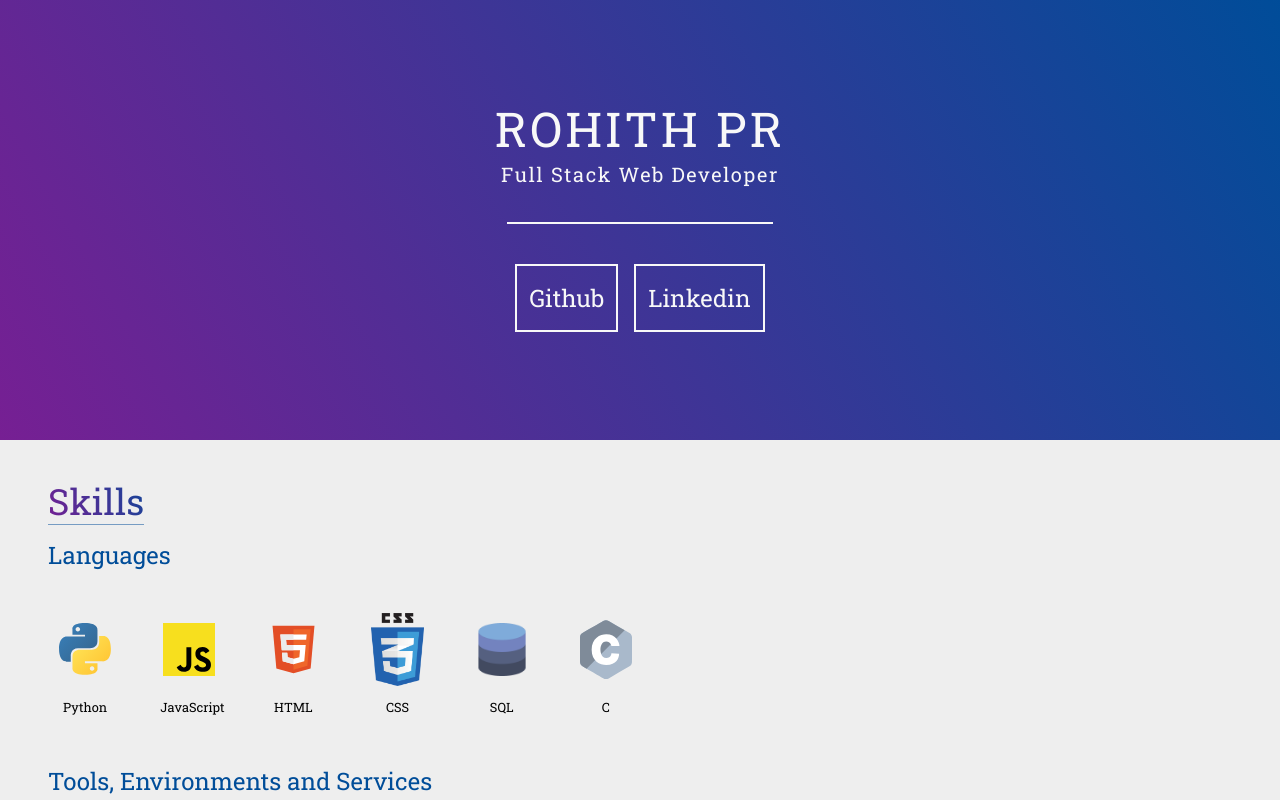
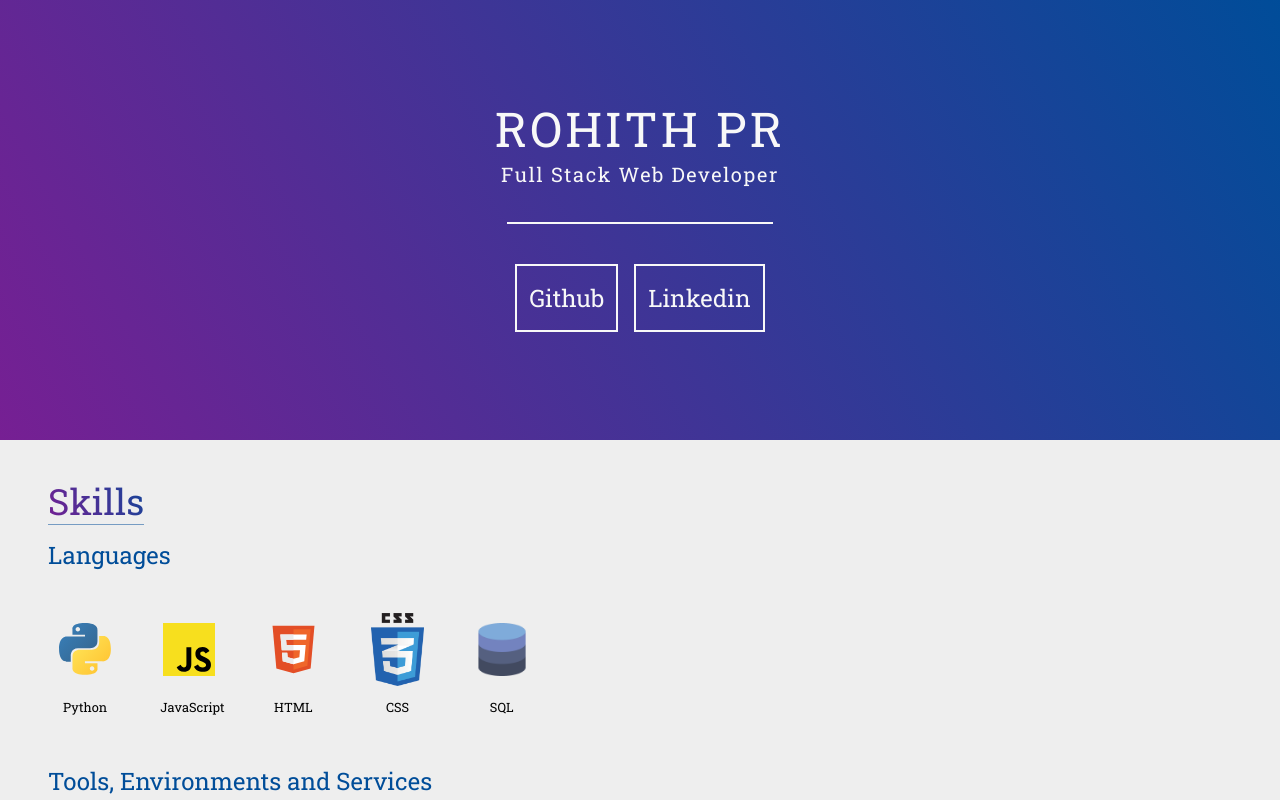
Before and after one commit to rohithpr/me, a Vue app: page / in a window 1280 px wide. Shown: the top 800 px of the page. Built offline with nearby package versions, Linux system fonts and the light colour scheme; a web font is replaced by a local one.

Commit message:
Remove C

```diff
--- a/src/components/skills.vue
+++ b/src/components/skills.vue
@@ -38,9 +38,6 @@ export default {
     }, {
       name: 'SQL',
       logo: 'images/db.png'
-    }, {
-      name: 'C',
-      logo: 'images/c.svg'
     }]
     const tools = [{
       name: 'Linux',
```
Also changed, not shown: public/images/c.svg (deleted).
